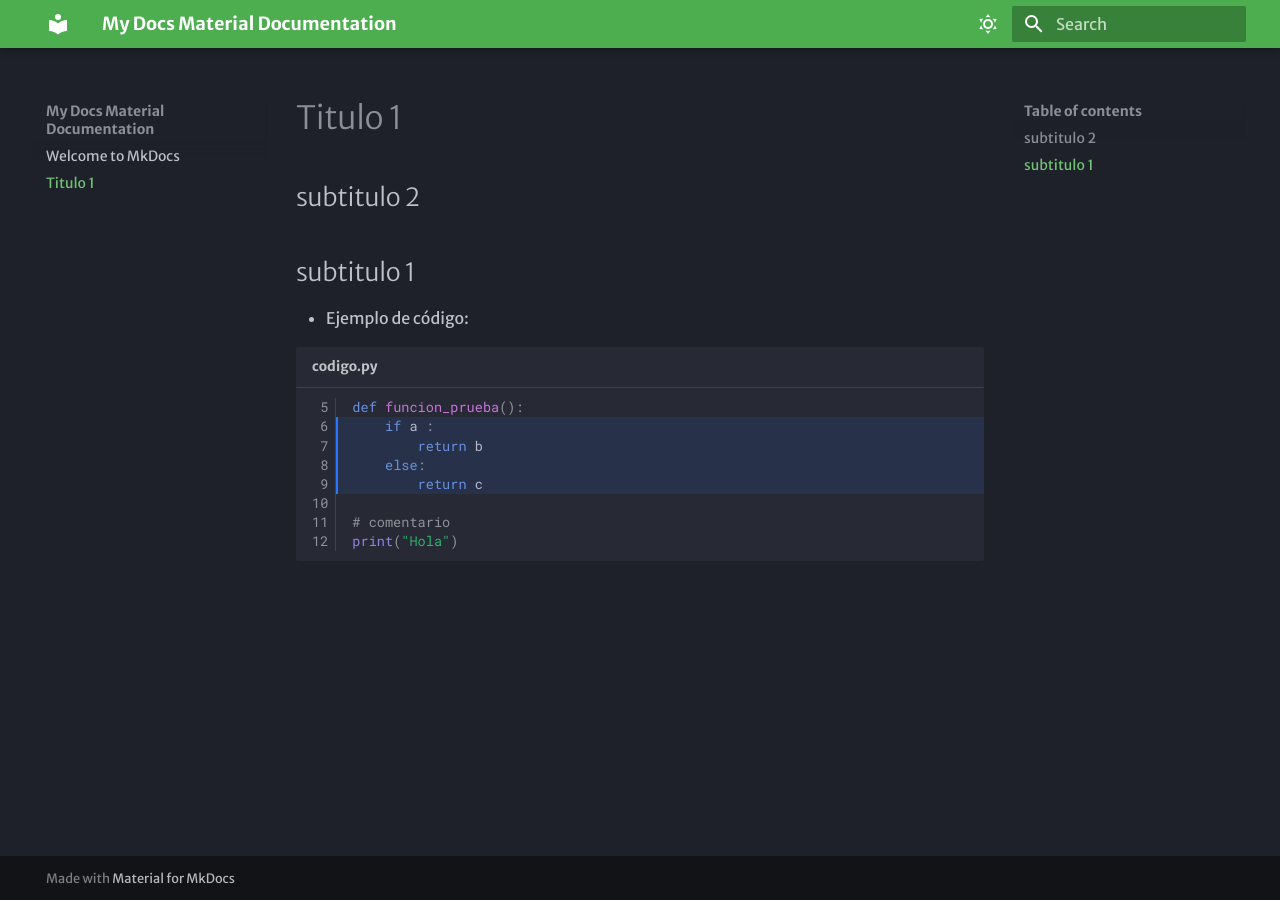
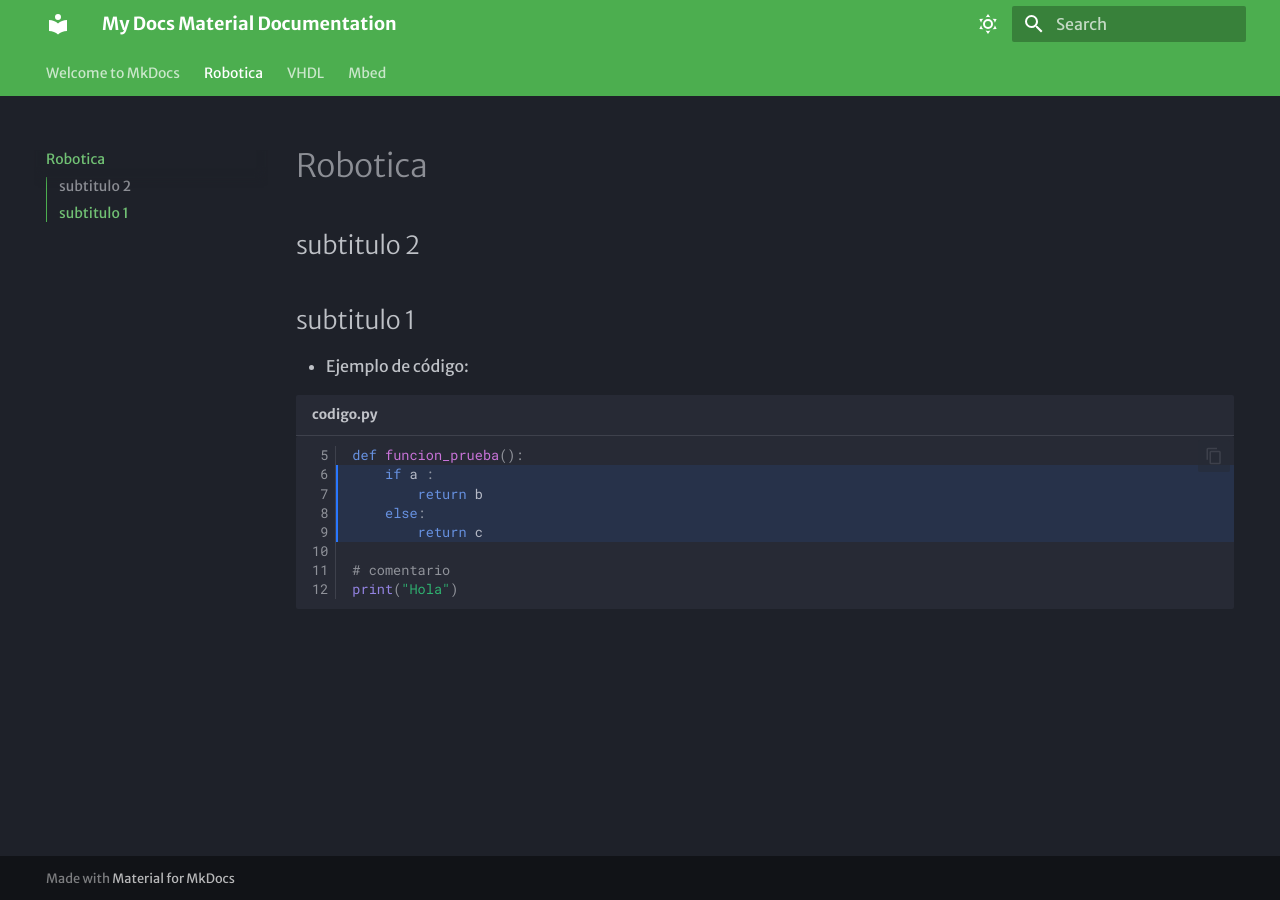
Before and after one commit to FYGM0/mkdocs-prueba, an MkDocs documentation site: the page built from docs/Robotica.md, in a window 1280 px wide. Built offline with MkDocs 1.6.1 and Material for MkDocs 9.7.7, drawn with Linux system fonts in a browser that asks for light colours.

Commit message:
probando

```diff
--- a/docs/page1.md
+++ b/docs/Robotica.md
@@ -1,5 +1,3 @@
-# Titulo 1
-
 
 ## subtitulo 2
 
--- a/mkdocs.yml
+++ b/mkdocs.yml
@@ -1,6 +1,15 @@
 site_name: My Docs Material Documentation
 site_url: https://sitename.example
 theme:
+  features:
+    - navigation.tabs
+    - navigation.sections
+    - toc.integrate
+    - navigation.top
+    - search.suggest
+    - search.highlight
+    - content.tabs.link
+    - content.code.copy
   name: material
   font:
     text: Merriweather Sans
```
Also changed, not shown: docs/VHDL.md (added, +3 -0 lines), docs/mbed.md (added, +3 -0 lines).
